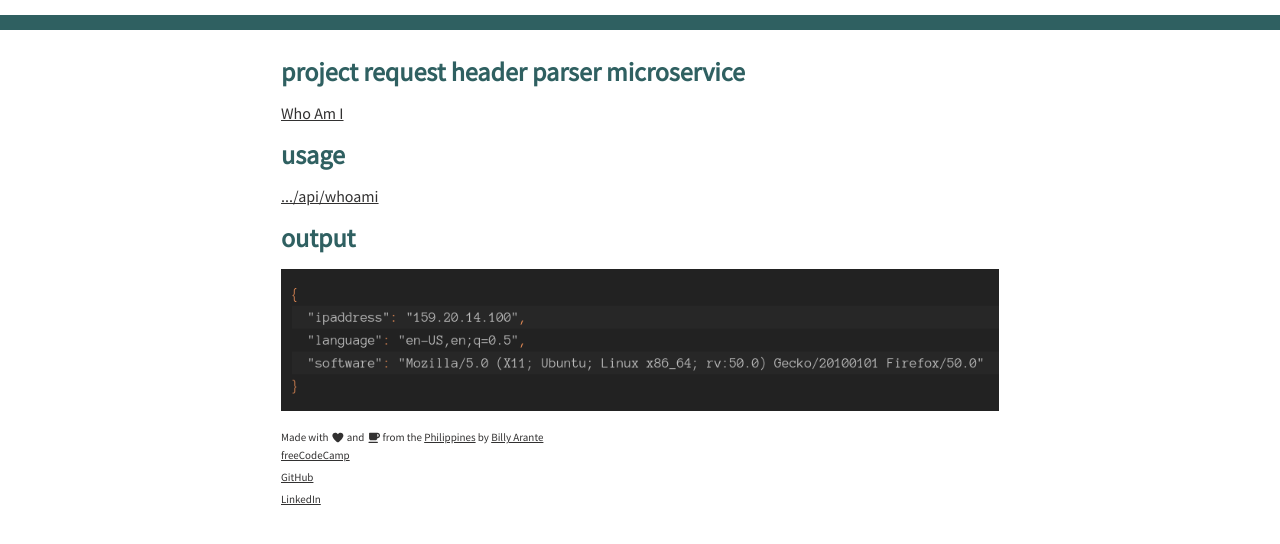
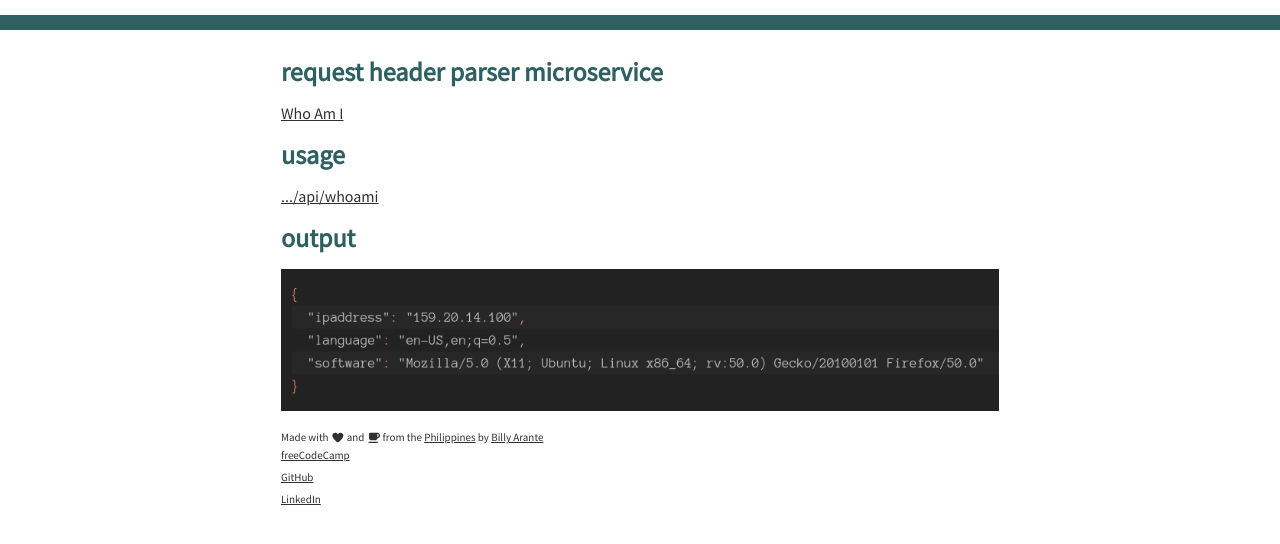
Before and after one commit to arantebw/request-header-parser-microservice, a website: page views/index.html in a window 1280 px wide. Drawn offline with nearby package versions, Linux system fonts and the light colour scheme; files that its build step writes are made by us from their sources.

Commit message:
update: Remove 'Project' text on names

```diff
--- a/views/index.html
+++ b/views/index.html
@@ -4,7 +4,7 @@
   <meta charset="utf-8">
   <meta name="viewport" content="width=device-width, initial-scale=1">
 
-  <title>Project Request Header Parser Microservice</title>
+  <title>Request Header Parser Microservice</title>
 
   <!-- Imports a favicon -->
   <link rel="icon" type="image/x-icon" href="/images/favicon.ico">
@@ -19,7 +19,7 @@
 <body>
 
   <main>
-    <h1>Project Request Header Parser Microservice</h1>
+    <h1>Request Header Parser Microservice</h1>
     <a href="/api/whoami">Who Am I</a>
     <h2>Usage</h2>
     <a href="/api/whoami">.../api/whoami</a>
```
